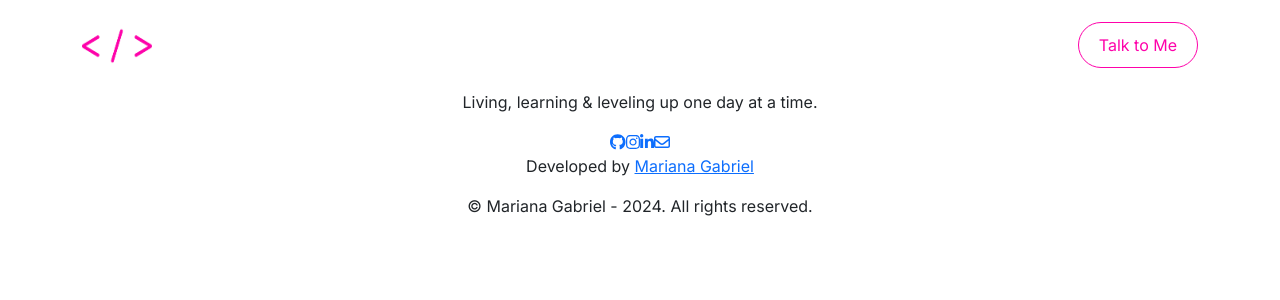
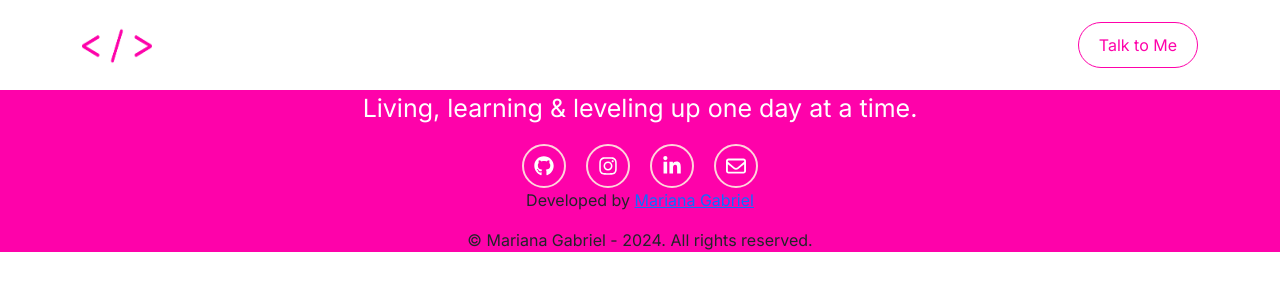
Before and after one commit to marianargabriel/marianargabriel-website, a Next.js app: page / in a window 1280 px wide. Shown: the top 300 px of the page. Built offline with nearby package versions, Linux system fonts and the light colour scheme.

Commit message:
Desenvolvimento do footer

```diff
--- a/components/footer.jsx
+++ b/components/footer.jsx
@@ -11,19 +11,19 @@ export default function Footer() {
     return (
         <footer>
             <div className="container-fluid text-center">
-                <p>Living, learning & leveling up one day at a time.</p>
+                <p className='text-slogan'>Living, learning & leveling up one day at a time.</p>
                 <div className='social-media'>
                     <a className='link-media' href="https://github.com/marianargabriel" target="_blank">
-                        <FontAwesomeIcon icon={faGithub} />
+                        <FontAwesomeIcon className='icon-media' icon={faGithub} />
                     </a>
                     <a className='link-media' href="https://www.instagram.com/marianargabriel" target='_blank'>
-                        <FontAwesomeIcon icon={faInstagram} />
+                        <FontAwesomeIcon className='icon-media' icon={faInstagram} />
                     </a>
                     <a className='link-media' href="https://www.linkedin.com/in/marianagabriel/" target="_blank">
-                        <FontAwesomeIcon icon={faLinkedinIn} />
+                        <FontAwesomeIcon className='icon-media' icon={faLinkedinIn} />
                     </a>
                     <a className='link-media' href="mailto:marianaramalhaogabriel@gmail.com" target='_blank'>
-                        <FontAwesomeIcon icon={faEnvelope} />
+                        <FontAwesomeIcon className='icon-media' icon={faEnvelope} />
                     </a>
                 </div>
                 <div className='container-fluid copyright'>
--- a/package.json
+++ b/package.json
@@ -15,6 +15,7 @@
     "@fortawesome/free-solid-svg-icons": "^6.7.1",
     "@fortawesome/react-fontawesome": "^0.2.2",
     "bootstrap": "^5.3.3",
+    "fortawesome": "^0.0.1-security",
     "next": "15.0.3",
     "react": "^18.3.1",
     "react-dom": "^18.3.1"
--- a/public/styles/footer.css
+++ b/public/styles/footer.css
@@ -0,0 +1,45 @@
+/* :root {
+    --white-color: #FFFFFF;
+    --pink-color: #FE02AA;
+    --soft-pink-color: #FFD5DC;
+    --black-color: #262E33;
+    --dark-grey-color: #D2D2D2;
+    --grey-color: #EDEDF0;
+  } */
+
+footer {
+    background-color: var(--pink-color);
+}
+
+.text-slogan {
+    font-size: 25px;
+    color: var(--white-color);
+}
+
+.social-media {
+    gap: 20px;
+    display: flex;
+    justify-content: center;
+    align-items: center;
+}
+
+.icon-media {
+    display: flex;
+    justify-content: center;
+    align-items: center;
+    height: 20px;
+    width: 20px;
+    padding: 10px;
+    border-radius: 50%;
+    border: 2px solid var(--soft-pink-color);
+    color: var(--white-color);
+    transition: transform 0.3s ease;
+}
+
+.icon-media:hover,
+.icon-media:active {
+    background-color: var(--soft-pink-color);
+    color: var(--pink-color);
+    transition: transform 0.3s ease;
+    transform: scale(1.1);
+}
```
Also changed, not shown: 1 other file (tests, documents, lock files or other folders).
